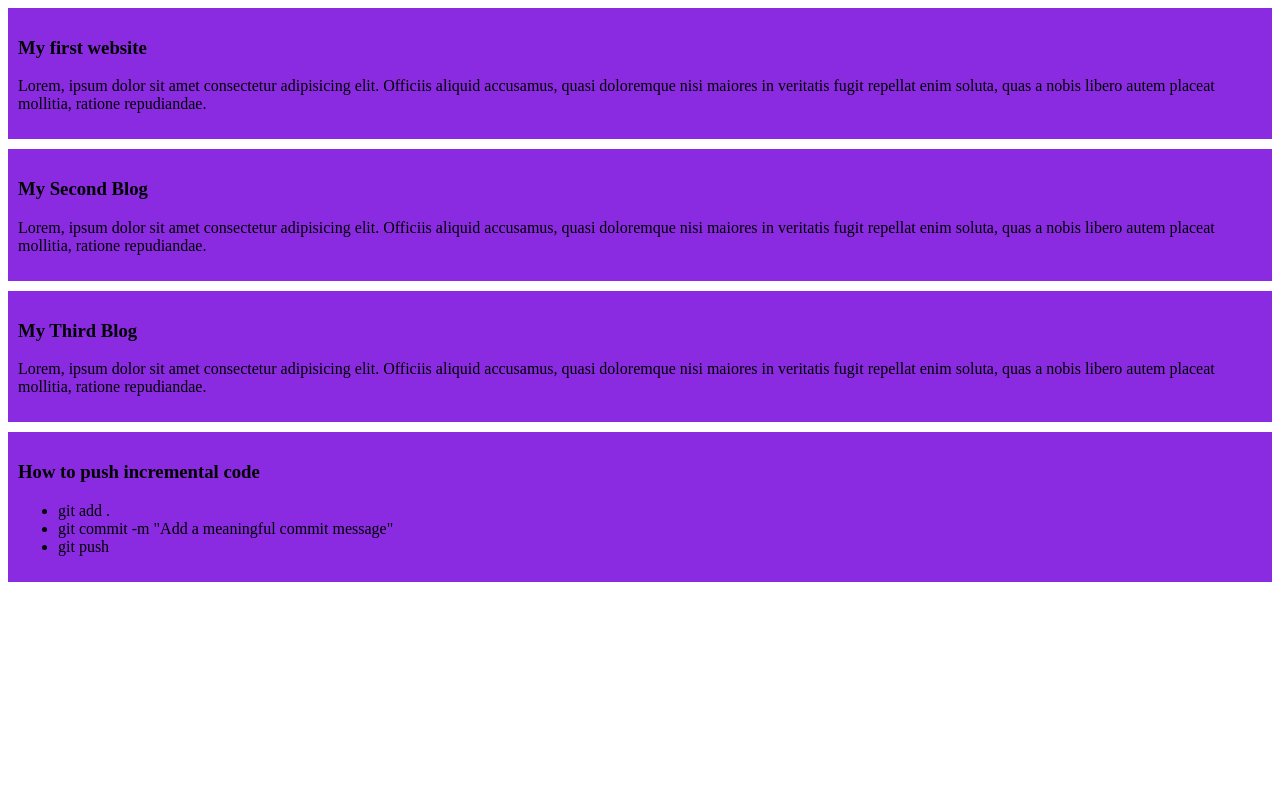
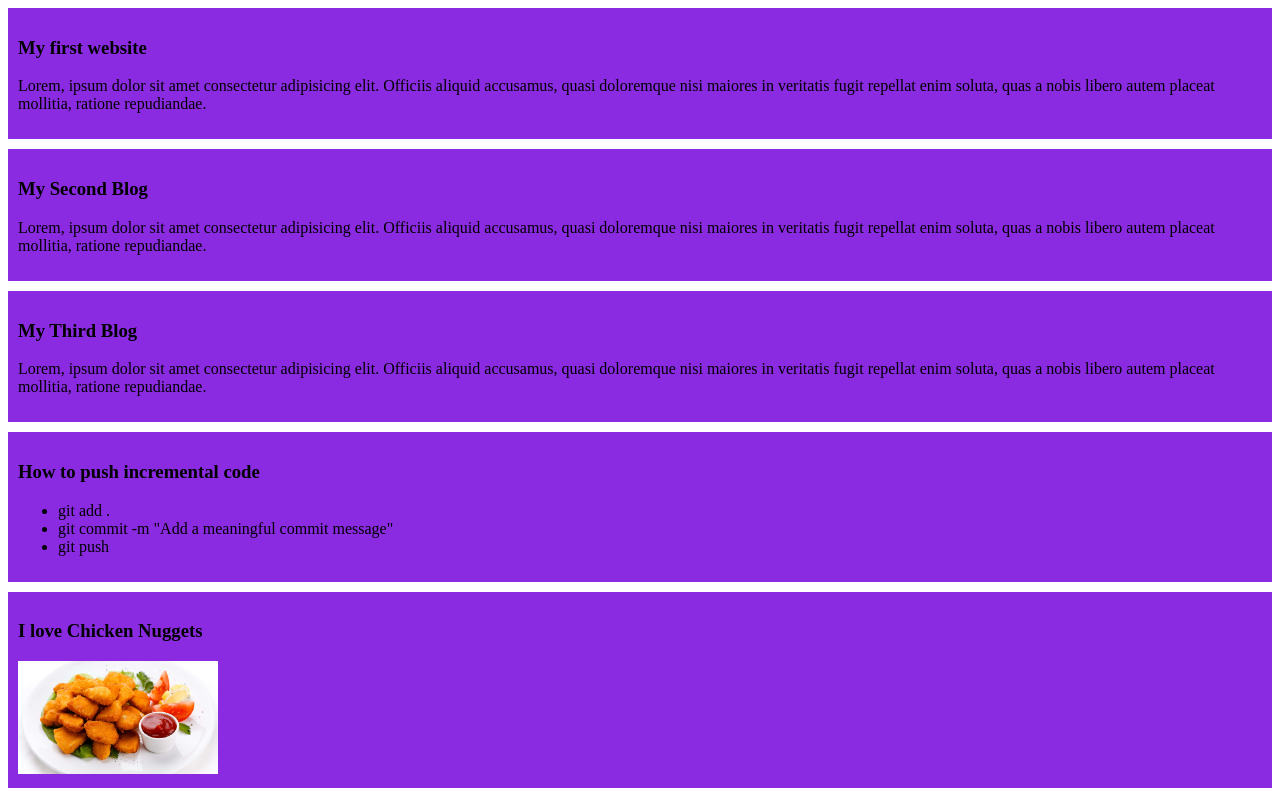
Before and after one commit to Shazzad-Shuvo/my-first-github-repo, a plain HTML site: page index.html in a window 1280 px wide. Drawn offline with Linux system fonts and the light colour scheme.

Commit message:
added nugget image

```diff
--- a/index.html
+++ b/index.html
@@ -28,5 +28,9 @@
             <li>git push</li>
         </ul>
     </div>
+    <div>
+        <h3>I love Chicken Nuggets</h3>
+        <img src="images/nuggets.jpg" alt="nuggies">
+    </div>
 </body>
 </html>
--- a/styles/blog.css
+++ b/styles/blog.css
@@ -3,3 +3,6 @@ div{
     padding: 10px;
     margin-bottom: 10px;
 }
+img{
+    width: 200px;
+}
```
Also changed, not shown: images/nuggets.jpg (added).
